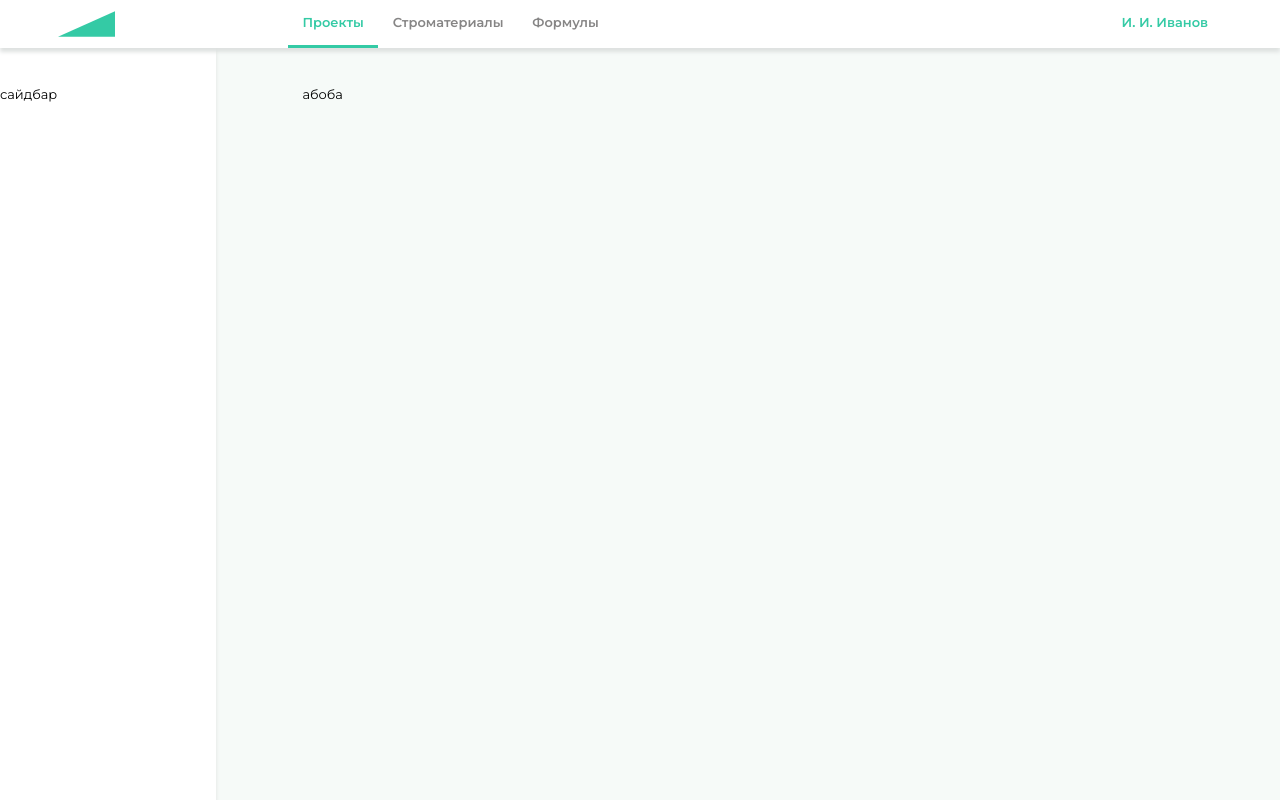
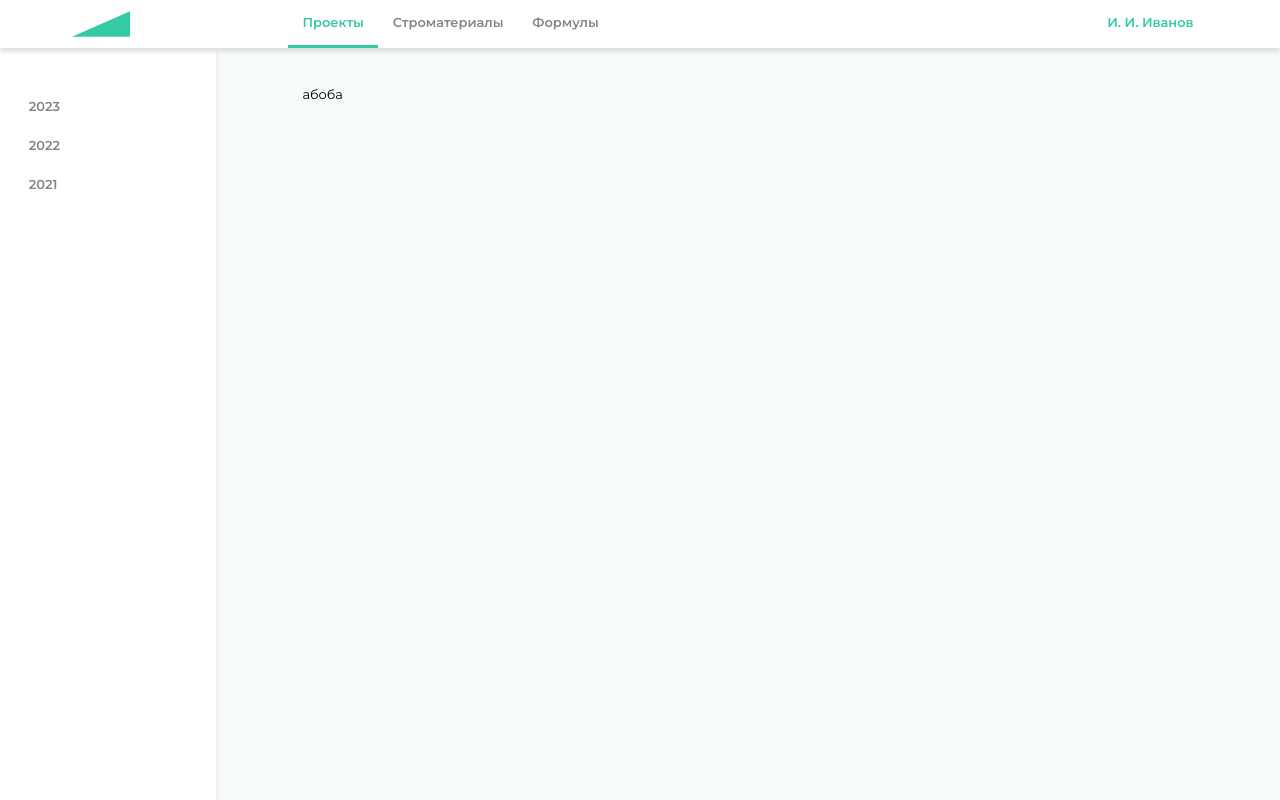
Before and after one commit to MariaSadovn1kova/project_and_resource_management, a Vue app in the folder client/: page /projects in a window 1280 px wide. Built offline with nearby package versions, Linux system fonts and the light colour scheme.

Commit message:
правки

```diff
--- a/client/src/App.vue
+++ b/client/src/App.vue
@@ -42,7 +42,7 @@
 
         .router-view{
           width: 100%;
-          padding: 6rem 10rem 0rem 6rem;
+          padding: 6rem 6rem 0rem 6rem;
         }
       }
     }
--- a/client/src/components/Navbar.vue
+++ b/client/src/components/Navbar.vue
@@ -34,10 +34,10 @@ export default {
         flex-direction: row;
         background-color: #fff;
         box-shadow: 0px 4px 4px #DEE1E0;
-        padding: 0rem 4rem 0rem 4rem;
+        padding: 0rem 5rem 0rem 5rem;
         .company__logo{
             width: 4rem;
-            margin-right: 12rem;
+            margin-right: 11rem;
         }
 
         .nav__link{
@@ -56,7 +56,7 @@ export default {
         }
 
         .nav__link:hover{
-            background-color: #e8faf5;
+            background-color: #E8F6F3;
             color: #34CAA5;
         }
 
@@ -69,7 +69,7 @@ export default {
         }
 
         .user__container:hover{
-            background-color: #e8faf5;
+            background-color: #E8F6F3;
             cursor: pointer;
         }
     }
--- a/client/src/components/Sidebar.vue
+++ b/client/src/components/Sidebar.vue
@@ -1,6 +1,16 @@
 <template>
   <div class="sidebar__container">
-    сайдбар
+    <div class="sidebar__element-container">
+        <div class="sidebar__element">
+            2023
+        </div>
+        <div class="sidebar__element">
+            2022
+        </div>
+        <div class="sidebar__element">
+            2021
+        </div>
+    </div>
   </div>
 </template>
 
@@ -17,5 +27,18 @@ export default {
         background-color: #fff;
         box-shadow: 0px 4px 4px #DEE1E0;
         height: 100vh;
+
+        .sidebar__element{
+            padding: 0.8rem 2rem 0.8rem 2rem;
+            color: #868585;
+            font-weight: 600;
+        }
+
+        .sidebar__element:hover{
+            background-color: #E8F6F3;
+            color: #34CAA5;
+            cursor: pointer;
+            font-weight: 600;
+        }
     }
 </style>
--- a/client/src/views/Projects.vue
+++ b/client/src/views/Projects.vue
@@ -1,11 +1,10 @@
 <template>
-      <div>
+      <div class="projects__container">
         абоба
       </div>
 </template>
 
 <script>
-import PostForm from "../components/Navbar.vue"
 export default {
 
 }
```
